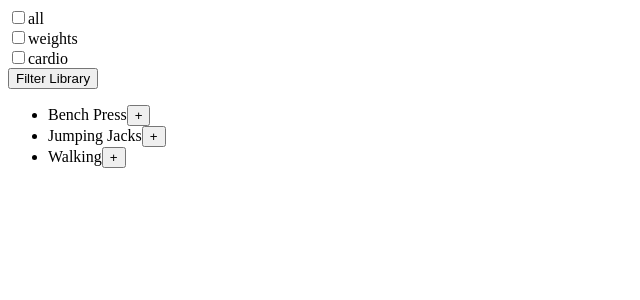
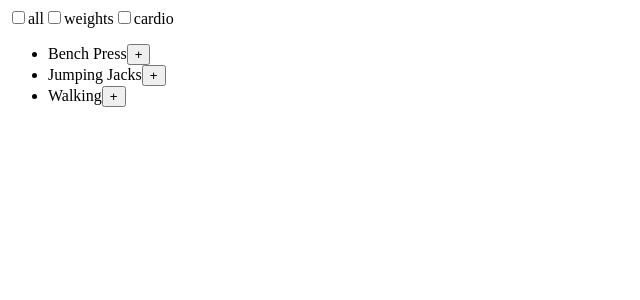
Before and after one commit to Natedaug/workout, a React (Create React App) app: page / in a window 1280 px wide. Shown: the top 300 px of the page, without its empty margins (0-640 px from the left). Built offline with nearby package versions, Linux system fonts and the light colour scheme; data requests are answered from the project's data file.

Commit message:
removed filter btn

```diff
--- a/src/components/Checkbox.js
+++ b/src/components/Checkbox.js
@@ -1,11 +1,11 @@
 function Checkbox({ value, ...rest }) {
   return (
-		<div className="checkbox-wrapper">
+    <span className="checkbox-wrapper">
       <label>
         <input type="checkbox" name={value} value={value} {...rest} />
         <span>{value}</span>
       </label>
-		</div>
+    </span>
   );
 }
 
--- a/src/components/Filter.js
+++ b/src/components/Filter.js
@@ -1,4 +1,4 @@
-import { useState } from "react";
+import { useState, useEffect } from "react";
 import Checkbox from "./Checkbox";
 
 function Filter({ setActiveFiltersList }) {
@@ -8,23 +8,19 @@ function Filter({ setActiveFiltersList }) {
     new Array(filterOptions.length).fill(false)
   );
 
-	const handleOnChange = (position) => {
+  useEffect(() => {
+    //handle active filters state
+    const checkedBoxes = renderedCheckbox.filter((box) => box.props.checked);
+    const filters = checkedBoxes.map((box) => box.props.value);
+    setActiveFiltersList(filters);
+  }, [checkedState]);
+
+  const handleCheckbox = (position) => {
+    //handle checked state
     const updatedCheckedState = checkedState.map((item, index) =>
       index === position ? !item : item
     );
-
     setCheckedState(updatedCheckedState);
-	};
-
-	const handleFilter = (event) => {
-		event.preventDefault();
-		const checkedBoxes = renderedCheckbox.filter(
-			(box) => box.props.checked
-		);
-
-		const filters = checkedBoxes.map((box) => box.props.value);
-
-		setActiveFiltersList(filters);
   };
 
   const renderedCheckbox = filterOptions.map((option, index) => {
@@ -33,17 +29,12 @@ function Filter({ setActiveFiltersList }) {
         key={index}
         value={option}
         checked={checkedState[index]}
-				onChange={() => handleOnChange(index)}
+        onChange={() => handleCheckbox(index)}
       />
     );
   });
 
-	return (
-		<form onSubmit={handleFilter}>
-			{renderedCheckbox}
-			<button type="submit">Filter Library</button>
-		</form>
-	);
+  return <form>{renderedCheckbox}</form>;
 }
 
 export default Filter;
```
Lines whose indentation alone changed are shown as unchanged.
